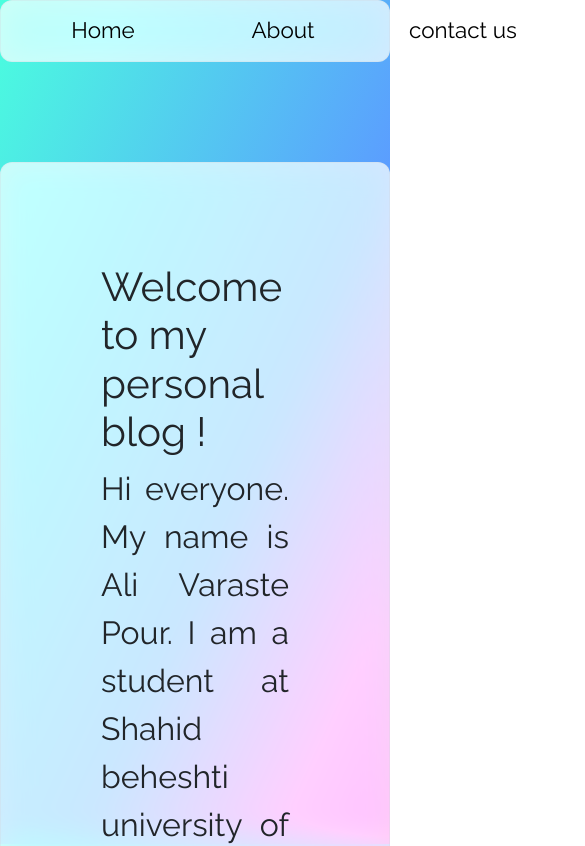
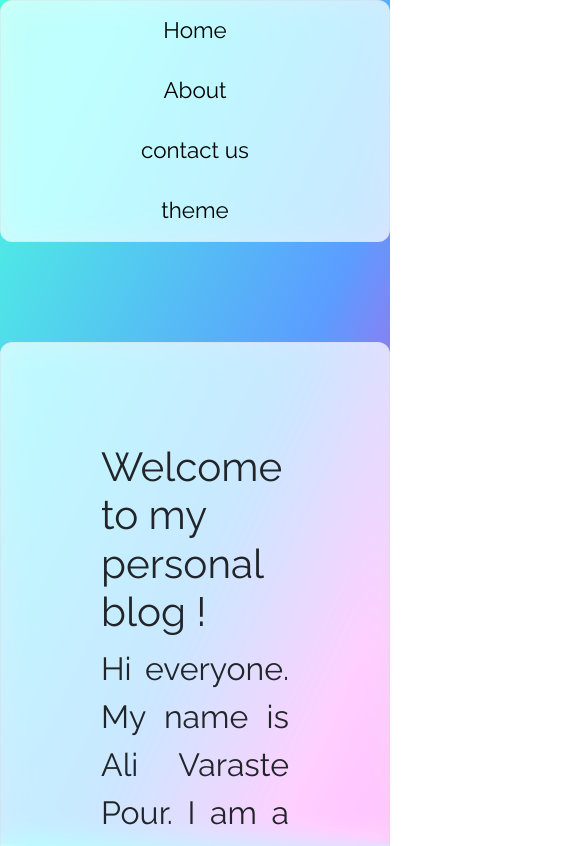
Before and after one commit to alivarastepour/personal-blog, a React (Create React App) app: page / in a window 390 px wide. Shown: the top 846 px of the page, 585 px wide, since content can reach past the window. Built offline with nearby package versions, Linux system fonts and the light colour scheme.

Commit message:
responsive Header design is handled

```diff
--- a/src/Components/Header/Header.styles.ts
+++ b/src/Components/Header/Header.styles.ts
@@ -15,6 +15,28 @@ export const Wrapper = styled.div`
   .flex-container {
     display: flex;
     justify-content: space-evenly;
+  }
+  @media only screen and (max-width:768px) {
+    .flex-container{
+      display: block;
+    }
+    .holder-r{
+      display: flex;
+      flex-wrap: wrap ;
+      flex-direction: column;
+      align-items: center ;
+    }
+    .drop-down-content{
+      position: relative ;
+      top: 240px ;
+      width: 100% ;
+    }
+    .drop-down-button{
+      margin: auto ;
+    }
+    .drop-down-button:hover{
+      border-radius: 7px ;
+    }
   }
 
   .button {
--- a/src/Components/Header/index.tsx
+++ b/src/Components/Header/index.tsx
@@ -8,16 +8,16 @@ const Header = () => {
     return <>
         <Wrapper>
             <div className='container flex-container glass-header'>
-                <div>
+                <div className="holder-r">
                 <button className='flex-item button'><a href="#intro">Home</a></button>
                 </div>
-                <div>
+                <div className="holder-r">
                 <button className='flex-item button'><a href="#about">About</a></button>
                 </div>
-                <div>
+                <div className="holder-r">
                 <button className='flex-item button'><a href="#contact-us">contact us</a></button>
                 </div>
-                <div className="drop-down">
+                <div className="drop-down holder-r">
                     <button className="dropbtn flex-item button">theme</button>
                         <div className="drop-down-content">
                             <button onClick={() => dispatch(changeTheme('LIGHT'))} className="drop-down-button light">Light</button>
```
